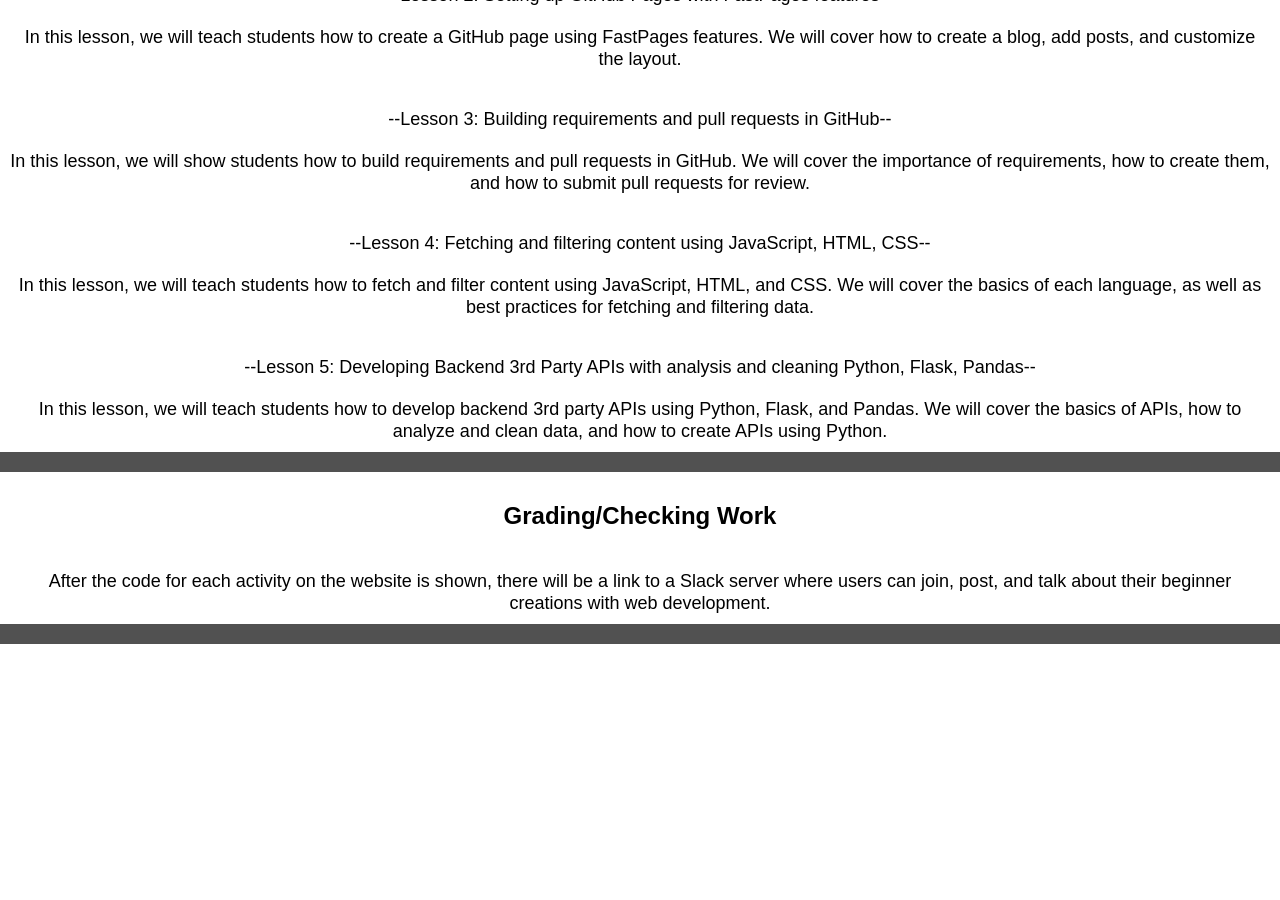
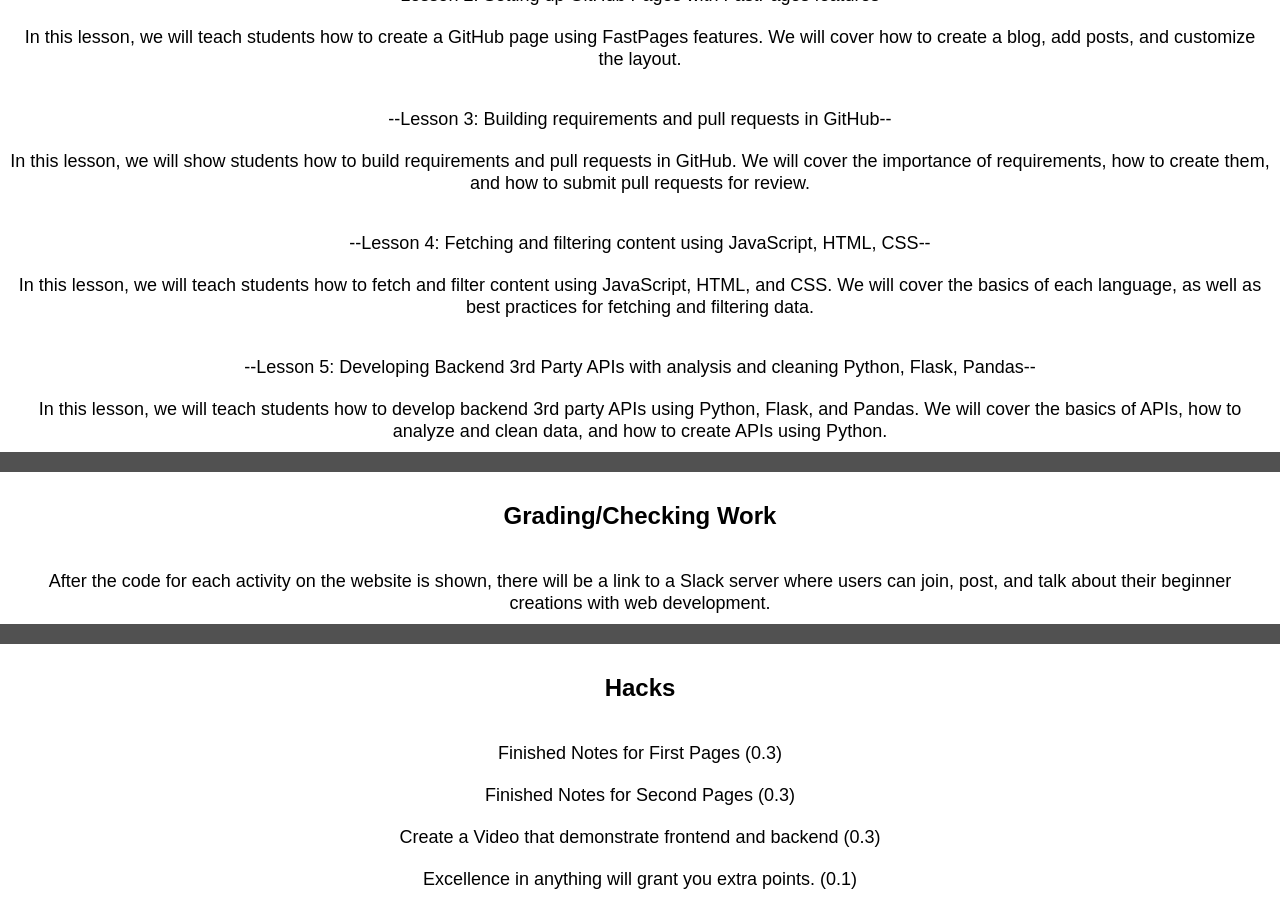
Before and after one commit to tanayp327/Quintic5, a Jekyll site: the page built from lesson.md, in a window 1280 px wide and 900 px high, scrolled down 846 px. Built offline with Jekyll 4.4.1, drawn with Linux system fonts in a browser that asks for light colours; our own code applies the rules of GitHub Pages for plain Markdown files; before the commit the page ends 1490 px from its top, so only the background shows below that.

Commit message:
added hacks

```diff
--- a/lesson.md
+++ b/lesson.md
@@ -38,3 +38,9 @@
 <h2>Grading/Checking Work</h2>
 <p>After the code for each activity on the website is shown, there will be a link to a Slack server where users can join, post, and talk about their beginner creations with web development.</p>
 <hr class="line">
+
+<h2>Hacks</h2>
+<p>Finished Notes for First Pages (0.3) </p>
+<p>Finished Notes for Second Pages (0.3) </p>
+<p>Create a Video that demonstrate frontend and backend (0.3) </p>
+<p>Excellence in anything will grant you extra points. (0.1) </p>
```
